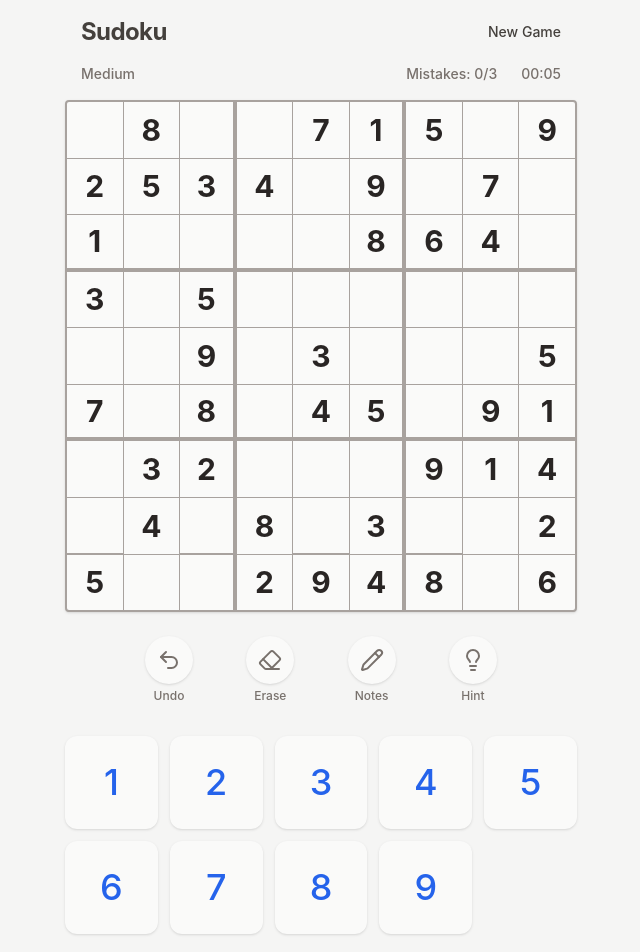
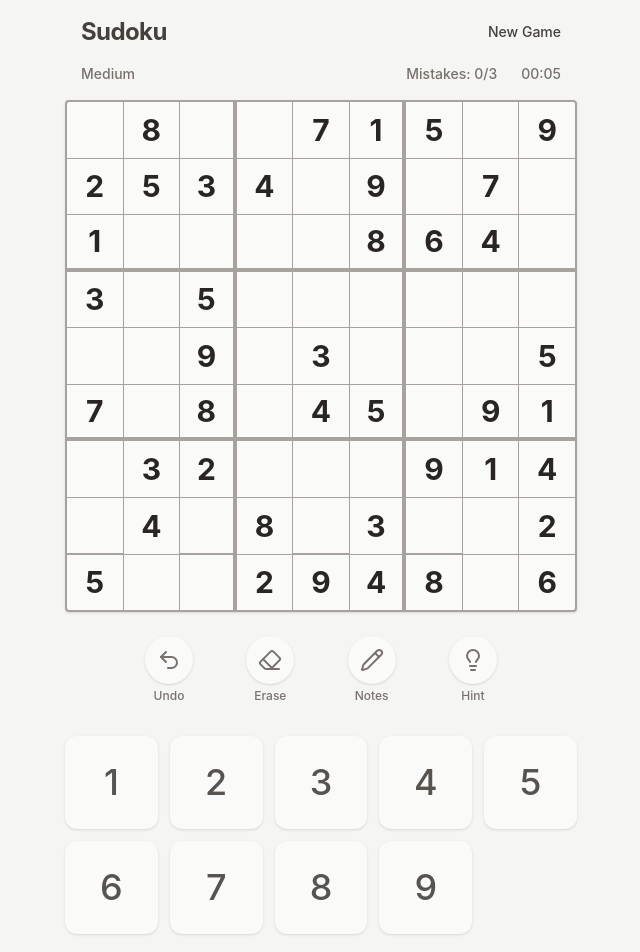
Before and after one commit to philipdonath299/sudukooffline, a React (Vite) app: page / in a window 1280 px wide. Shown: the top 952 px of the page, without its empty margins (319-959 px from the left). Built offline with nearby package versions, Linux system fonts and the light colour scheme.

Commit message:
Convert all remaining blue accents and UI elements to subtle monochrome grayscale

```diff
--- a/src/index.css
+++ b/src/index.css
@@ -7,16 +7,16 @@
     --text-primary: #44403c; /* stone-700 */
     --text-secondary: #78716c; /* stone-500 */
     --border-color: #a8a29e; /* stone-400 */
-    --accent: #3b82f6; /* blue-500 */
-    --accent-hover: #2563eb; /* blue-600 */
+    --accent: #78716c; /* stone-500 */
+    --accent-hover: #57534e; /* stone-600 */
     --cell-bg: #fafaf9;
     --cell-bg-alt: #f5f5f4; /* stone-100 */
-    --cell-bg-selected: #e7e5e4; /* stone-200 */
-    --cell-bg-highlight: #dbeafe; /* blue-100 */
+    --cell-bg-selected: #d6d3d1; /* stone-300 */
+    --cell-bg-highlight: #e7e5e4; /* stone-200 */
     --cell-bg-error: #fecaca; /* red-200 */
     --text-error: #ef4444; /* red-500 */
     --text-fixed: #292524; /* stone-800 */
-    --text-input: #2563eb;
+    --text-input: #57534e; /* stone-600 */
   }
 
   .dark {
@@ -25,8 +25,8 @@
     --text-primary: #a1a1aa;
     --text-secondary: #71717a;
     --border-color: #18181b; /* zinc-900 */
-    --accent: #3b82f6;
-    --accent-hover: #60a5fa;
+    --accent: #52525b; /* zinc-600 */
+    --accent-hover: #a1a1aa; /* zinc-400 */
     --cell-bg: #000000;
     --cell-bg-alt: #18181b;
     --cell-bg-selected: #27272a; /* zinc-800 */
@@ -43,8 +43,8 @@
     --text-primary: #a1a1aa;
     --text-secondary: #71717a;
     --border-color: #18181b;
-    --accent: #3b82f6;
-    --accent-hover: #60a5fa;
+    --accent: #52525b;
+    --accent-hover: #a1a1aa;
     --cell-bg: #000000;
     --cell-bg-alt: #18181b;
     --cell-bg-selected: #27272a;
```
